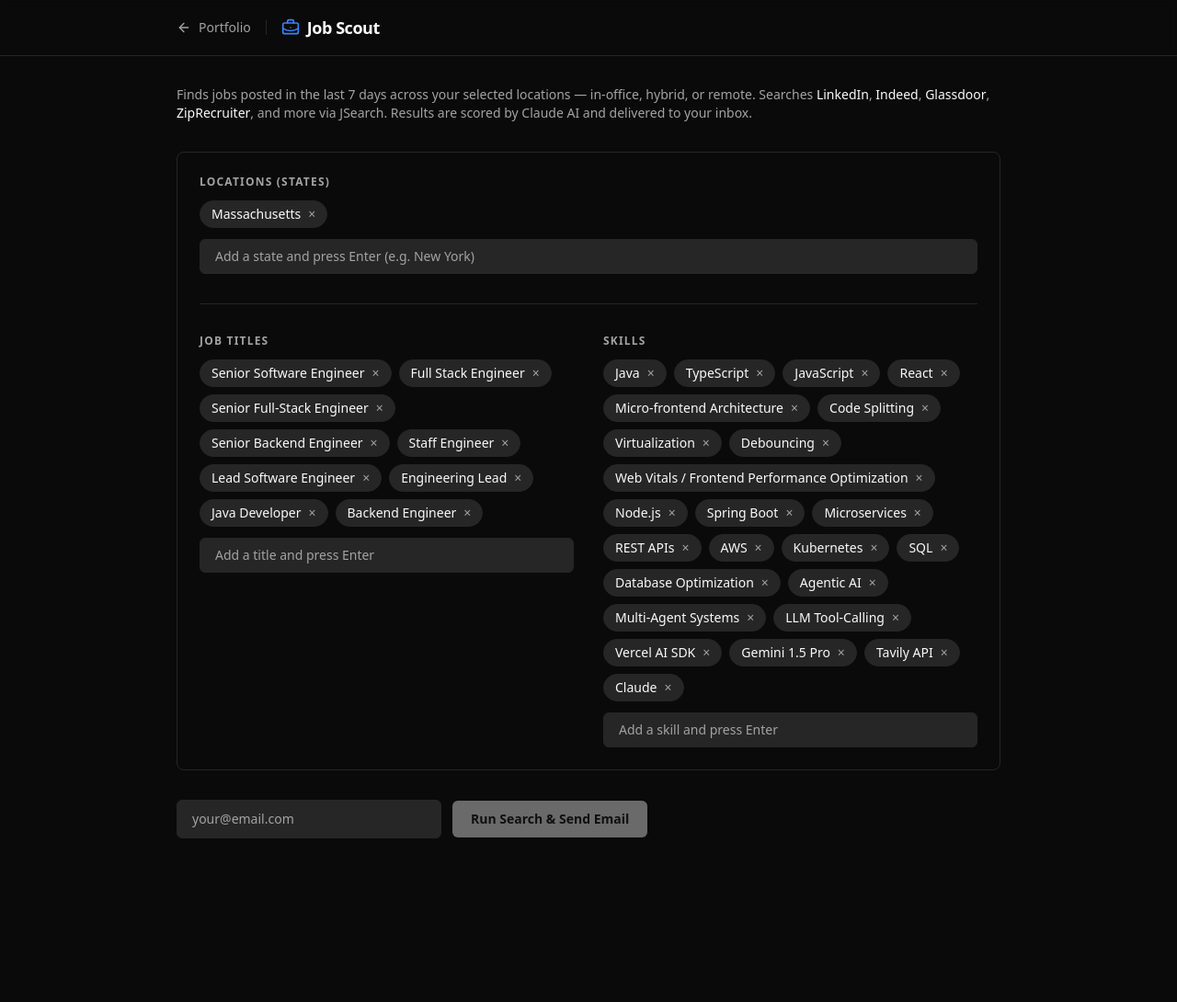
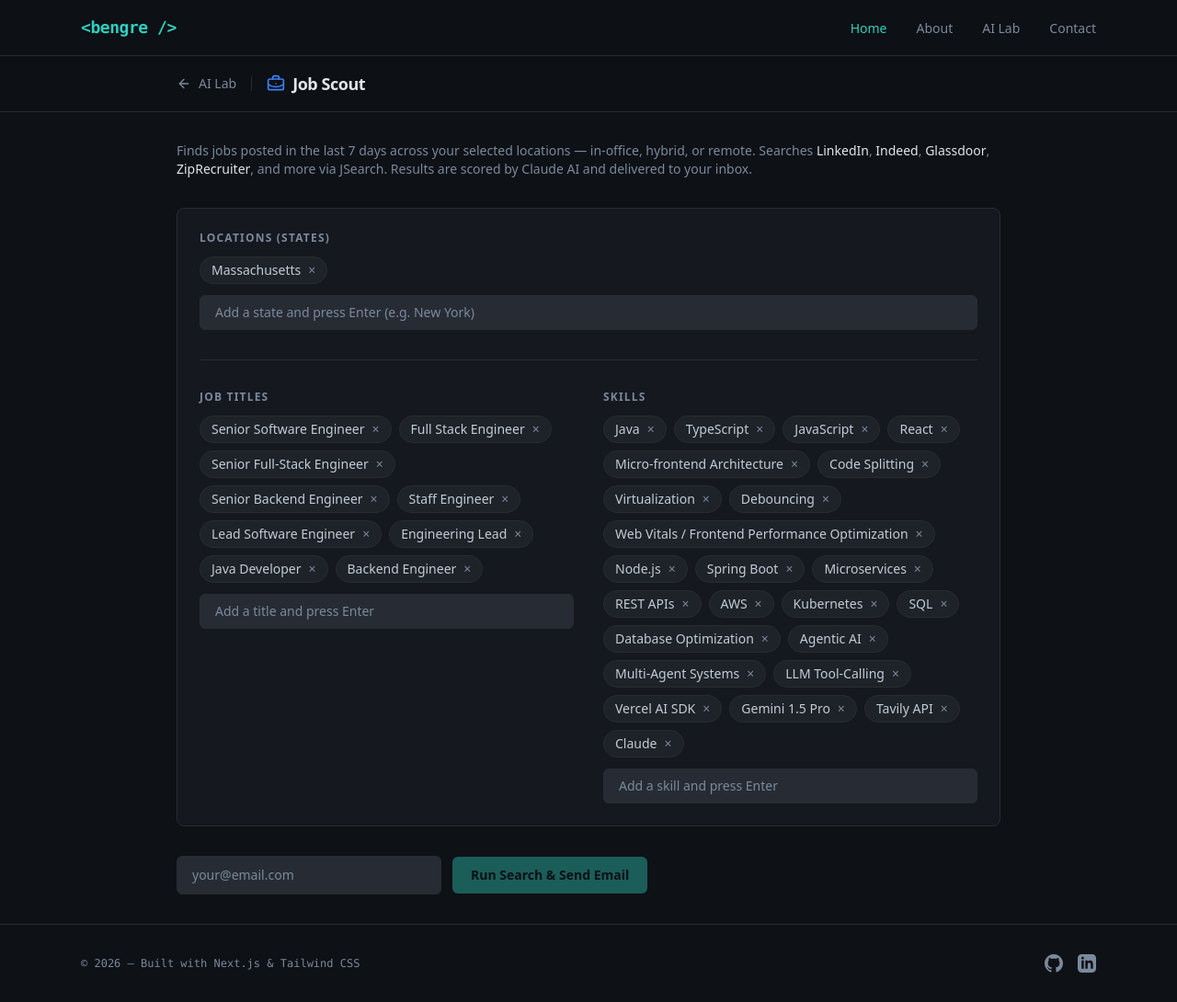
Before and after one commit to thushanthbengre22-dev/job-search-agent, a Next.js app: page / in a window 1280 px wide. Shown: the whole page at 92% size. Before the commit the page ends 944 px from the top, so only its background shows below. Built offline with nearby package versions, Linux system fonts and the light colour scheme.

Commit message:
job-search-agent-2

```diff
--- a/app/globals.css
+++ b/app/globals.css
@@ -2,50 +2,34 @@
 @tailwind components;
 @tailwind utilities;
 
+@layer utilities {
+  .text-balance {
+    text-wrap: balance;
+  }
+}
+
 @layer base {
   :root {
-    --background: 0 0% 100%;
-    --foreground: 0 0% 3.9%;
-    --card: 0 0% 100%;
-    --card-foreground: 0 0% 3.9%;
-    --popover: 0 0% 100%;
-    --popover-foreground: 0 0% 3.9%;
-    --primary: 0 0% 9%;
-    --primary-foreground: 0 0% 98%;
-    --secondary: 0 0% 96.1%;
-    --secondary-foreground: 0 0% 9%;
-    --muted: 0 0% 96.1%;
-    --muted-foreground: 0 0% 45.1%;
-    --accent: 0 0% 96.1%;
-    --accent-foreground: 0 0% 9%;
+    --background: 220 20% 7%;
+    --foreground: 210 20% 90%;
+    --card: 220 18% 10%;
+    --card-foreground: 210 20% 90%;
+    --popover: 220 18% 10%;
+    --popover-foreground: 210 20% 90%;
+    --primary: 174 62% 50%;
+    --primary-foreground: 220 20% 7%;
+    --secondary: 220 16% 14%;
+    --secondary-foreground: 210 20% 80%;
+    --muted: 220 14% 16%;
+    --muted-foreground: 215 15% 55%;
+    --accent: 174 62% 50%;
+    --accent-foreground: 220 20% 7%;
     --destructive: 0 84.2% 60.2%;
     --destructive-foreground: 0 0% 98%;
-    --border: 0 0% 89.8%;
-    --input: 0 0% 89.8%;
-    --ring: 0 0% 3.9%;
+    --border: 220 14% 18%;
+    --input: 220 14% 18%;
+    --ring: 174 62% 50%;
     --radius: 0.5rem;
-  }
-
-  .dark {
-    --background: 0 0% 3.9%;
-    --foreground: 0 0% 98%;
-    --card: 0 0% 3.9%;
-    --card-foreground: 0 0% 98%;
-    --popover: 0 0% 3.9%;
-    --popover-foreground: 0 0% 98%;
-    --primary: 0 0% 98%;
-    --primary-foreground: 0 0% 9%;
-    --secondary: 0 0% 14.9%;
-    --secondary-foreground: 0 0% 98%;
-    --muted: 0 0% 14.9%;
-    --muted-foreground: 0 0% 63.9%;
-    --accent: 0 0% 14.9%;
-    --accent-foreground: 0 0% 98%;
-    --destructive: 0 62.8% 30.6%;
-    --destructive-foreground: 0 0% 98%;
-    --border: 0 0% 14.9%;
-    --input: 0 0% 14.9%;
-    --ring: 0 0% 83.1%;
   }
 }
 
@@ -57,3 +41,7 @@
     @apply bg-background text-foreground;
   }
 }
+
+html {
+  scroll-behavior: smooth;
+}
--- a/app/layout.tsx
+++ b/app/layout.tsx
@@ -1,10 +1,27 @@
-import type { Metadata } from "next";
+import type { Metadata, Viewport } from "next";
+import { Inter, JetBrains_Mono } from "next/font/google";
+import { Navbar } from "@/components/navbar";
+import { Footer } from "@/components/footer";
 import "./globals.css";
+
+const inter = Inter({
+  subsets: ["latin"],
+  variable: "--font-inter",
+});
+
+const jetbrainsMono = JetBrains_Mono({
+  subsets: ["latin"],
+  variable: "--font-jetbrains-mono",
+});
 
 export const metadata: Metadata = {
   title: "Job Scout | AI Portfolio Project",
   description:
     "AI-powered job search agent for Massachusetts roles. Powered by Claude and JSearch.",
+};
+
+export const viewport: Viewport = {
+  themeColor: "#0f1319",
 };
 
 export default function RootLayout({
@@ -13,9 +30,11 @@
   children: React.ReactNode;
 }) {
   return (
-    <html lang="en" className="dark">
-      <body className="min-h-screen bg-background text-foreground antialiased">
-        {children}
+    <html lang="en" className={`${inter.variable} ${jetbrainsMono.variable}`} suppressHydrationWarning>
+      <body className="font-sans antialiased bg-background text-foreground" suppressHydrationWarning>
+        <Navbar />
+        <main>{children}</main>
+        <Footer />
       </body>
     </html>
   );
--- a/app/page.tsx
+++ b/app/page.tsx
@@ -217,17 +217,17 @@
   }
 
   return (
-    <div className="flex min-h-screen flex-col bg-background text-foreground">
-      {/* HEADER — matches football chatbot exactly */}
-      <header className="sticky top-0 z-50 border-b border-border bg-background/80 px-6 py-4 backdrop-blur-sm">
+    <div className="flex flex-col">
+      {/* Sub-header — matches football chatbot exactly */}
+      <div className="border-b border-border bg-background/80 px-6 py-4 backdrop-blur-sm">
         <div className="mx-auto flex max-w-4xl items-center justify-between">
           <div className="flex items-center gap-4">
             <a
-              href="https://www.bengredev.com"
+              href="/ai-lab"
               className="flex items-center gap-2 text-sm text-muted-foreground hover:text-primary transition-colors"
             >
               <ArrowLeft className="h-4 w-4" />
-              Portfolio
+              AI Lab
             </a>
             <div className="h-4 w-[1px] bg-border" />
             <h1 className="text-lg font-bold tracking-tight flex items-center gap-2">
@@ -236,10 +236,10 @@
             </h1>
           </div>
         </div>
-      </header>
+      </div>
 
       {/* MAIN */}
-      <main className="flex-1 px-6 py-8">
+      <div className="flex-1 px-6 py-8">
         <div className="mx-auto max-w-4xl flex flex-col gap-8">
           {/* Description */}
           <p className="text-sm text-muted-foreground">
@@ -318,7 +318,7 @@
             </div>
           )}
         </div>
-      </main>
+      </div>
     </div>
   );
 }
--- /dev/null
+++ b/components/footer.tsx
@@ -0,0 +1,34 @@
+import { GithubIcon } from "./icons/github"
+import { LinkedinIcon } from "./icons/linkedin"
+
+export function Footer() {
+  return (
+    <footer className="border-t border-border py-8">
+      <div className="mx-auto flex max-w-6xl flex-col items-center justify-between gap-4 px-6 md:flex-row">
+        <p className="font-mono text-xs text-muted-foreground">
+          {"© 2026 — Built with Next.js & Tailwind CSS"}
+        </p>
+        <div className="flex items-center gap-4">
+          <a
+            href="https://github.com/thushanthbengre22-dev"
+            target="_blank"
+            rel="noopener noreferrer"
+            className="text-muted-foreground transition-colors hover:text-primary"
+            aria-label="GitHub"
+          >
+            <GithubIcon className="h-5 w-5" />
+          </a>
+          <a
+            href="https://www.linkedin.com/in/thushanth-devananda-bengre/"
+            target="_blank"
+            rel="noopener noreferrer"
+            className="text-muted-foreground transition-colors hover:text-primary"
+            aria-label="LinkedIn"
+          >
+            <LinkedinIcon className="h-5 w-5" />
+          </a>
+        </div>
+      </div>
+    </footer>
+  )
+}
--- /dev/null
+++ b/components/icons/github.tsx
@@ -0,0 +1,14 @@
+import React from "react"
+
+export function GithubIcon(props: React.SVGProps<SVGSVGElement>) {
+  return (
+    <svg
+      xmlns="http://www.w3.org/2000/svg"
+      viewBox="0 0 24 24"
+      fill="currentColor"
+      {...props}
+    >
+      <path d="M12 0c-6.626 0-12 5.373-12 12 0 5.302 3.438 9.8 8.207 11.387.599.111.793-.261.793-.577v-2.234c-3.338.726-4.033-1.416-4.033-1.416-.546-1.387-1.333-1.756-1.333-1.756-1.089-.745.083-.729.083-.729 1.205.084 1.839 1.237 1.839 1.237 1.07 1.834 2.807 1.304 3.492.997.107-.775.418-1.305.762-1.604-2.665-.305-5.467-1.334-5.467-5.931 0-1.311.469-2.381 1.236-3.221-.124-.303-.535-1.524.117-3.176 0 0 1.008-.322 3.301 1.23.957-.266 1.983-.399 3.003-.404 1.02.005 2.047.138 3.006.404 2.291-1.552 3.297-1.23 3.297-1.23.653 1.653.242 2.874.118 3.176.77.84 1.235 1.91 1.235 3.221 0 4.609-2.807 5.624-5.479 5.921.43.372.823 1.102.823 2.222v3.293c0 .319.192.694.801.576 4.765-1.589 8.199-6.086 8.199-11.386 0-6.627-5.373-12-12-12z" />
+    </svg>
+  )
+}
--- /dev/null
+++ b/components/icons/linkedin.tsx
@@ -0,0 +1,14 @@
+import React from "react"
+
+export function LinkedinIcon(props: React.SVGProps<SVGSVGElement>) {
+  return (
+    <svg
+      xmlns="http://www.w3.org/2000/svg"
+      viewBox="0 0 24 24"
+      fill="currentColor"
+      {...props}
+    >
+      <path d="M19 0h-14c-2.761 0-5 2.239-5 5v14c0 2.761 2.239 5 5 5h14c2.762 0 5-2.239 5-5v-14c0-2.761-2.238-5-5-5zm-11 19h-3v-11h3v11zm-1.5-12.268c-.966 0-1.75-.79-1.75-1.764s.784-1.764 1.75-1.764 1.75.79 1.75 1.764-.783 1.764-1.75 1.764zm13.5 12.268h-3v-5.604c0-3.368-4-3.113-4 0v5.604h-3v-11h3v1.765c1.396-2.586 7-2.777 7 2.476v6.759z" />
+    </svg>
+  )
+}
--- /dev/null
+++ b/components/navbar.tsx
@@ -0,0 +1,87 @@
+"use client"
+
+import { useState } from "react"
+import Link from "next/link"
+import { usePathname } from "next/navigation"
+import { Menu, X } from "lucide-react"
+
+const navLinks = [
+  { label: "Home", href: "/" },
+  { label: "About", href: "/#about" },
+  { label: "AI Lab", href: "/ai-lab" },
+  { label: "Contact", href: "/#contact" },
+]
+
+export function Navbar() {
+  const [isMobileOpen, setIsMobileOpen] = useState(false)
+  const pathname = usePathname()
+
+  return (
+    <header className="sticky top-0 z-50 border-b border-border bg-background/80 backdrop-blur-lg">
+      <nav className="mx-auto flex max-w-6xl items-center justify-between px-6 py-4">
+        <Link
+          href="/"
+          className="font-mono text-lg font-bold tracking-tight text-primary"
+        >
+          {"<bengre />"}
+        </Link>
+
+        {/* Desktop Nav */}
+        <ul className="hidden items-center gap-8 md:flex">
+          {navLinks.map((link) => (
+            <li key={link.href}>
+              <Link
+                href={link.href}
+                className={`text-sm font-medium transition-colors hover:text-primary ${
+                  (link.href === "/ai-lab" && pathname === "/ai-lab") ||
+                  (link.href === "/" && pathname === "/")
+                    ? "text-primary"
+                    : "text-muted-foreground"
+                }`}
+              >
+                {link.label}
+              </Link>
+            </li>
+          ))}
+        </ul>
+
+        {/* Mobile Toggle */}
+        <button
+          onClick={() => setIsMobileOpen(!isMobileOpen)}
+          className="text-foreground md:hidden"
+          aria-label={isMobileOpen ? "Close menu" : "Open menu"}
+        >
+          {isMobileOpen ? (
+            <X className="h-5 w-5" />
+          ) : (
+            <Menu className="h-5 w-5" />
+          )}
+        </button>
+      </nav>
+
+      {/* Mobile Menu */}
+      {isMobileOpen && (
+        <div className="border-b border-border bg-background/95 backdrop-blur-lg md:hidden">
+          <ul className="flex flex-col gap-1 px-6 py-4">
+            {navLinks.map((link) => (
+              <li key={link.href}>
+                <Link
+                  href={link.href}
+                  onClick={() => setIsMobileOpen(false)}
+                  className={`block rounded-md px-3 py-2 text-sm font-medium transition-colors hover:bg-secondary hover:text-primary ${
+                    (link.href === "/ai-lab" && pathname === "/ai-lab") ||
+                    (link.href === "/" && pathname === "/")
+                      ? "text-primary"
+                      : "text-muted-foreground"
+                  }`}
+                >
+                  {link.label}
+                </Link>
+              </li>
+            ))}
+          </ul>
+        </div>
+      )}
+    </header>
+  )
+}
```
